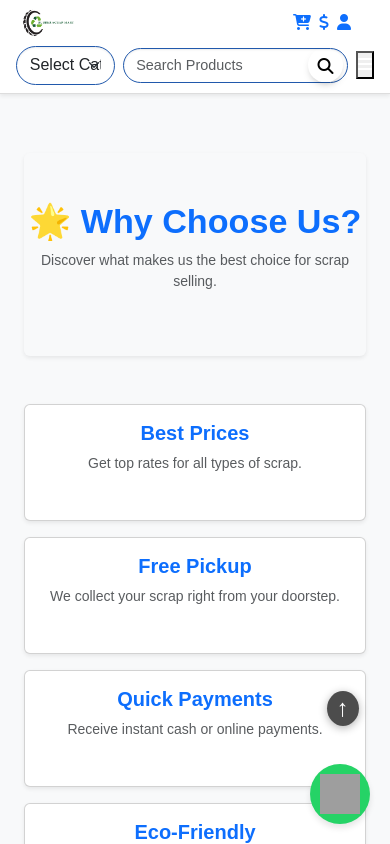
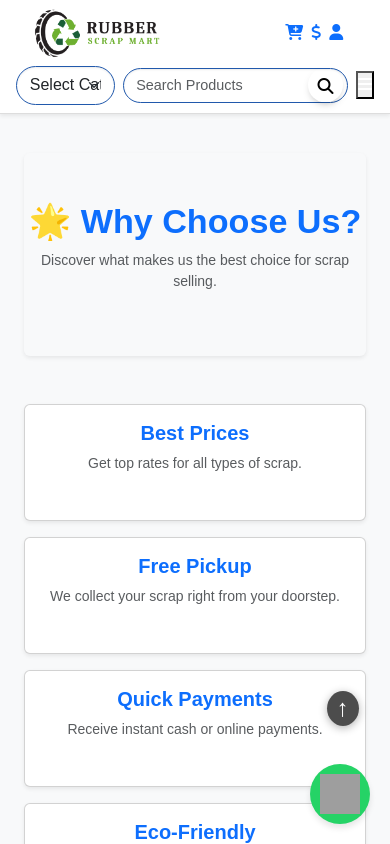
Before and after one commit to GannuNb/rubbermart, a React (Create React App) app in the folder rubberproject/: page /WhyChooseUs in a window 390 px wide. Built offline with nearby package versions, Linux system fonts and the light colour scheme; grey boxes are pictures that could not be loaded.

Commit message:
logo new added

```diff
--- a/rubberproject/src/Sidebar.js
+++ b/rubberproject/src/Sidebar.js
@@ -160,7 +160,7 @@ function Sidebar() {
           backgroundColor: isMobile ? "#ffffffff" : "#fff",
           flexDirection: isMobile ? "column" : "row",
           alignItems: isMobile ? "stretch" : "center",
-          gap:"1%"
+          gap: "1%"
         }}
       >
 
@@ -175,14 +175,14 @@ function Sidebar() {
           }}
         >
           <Link to="/">
-            <img className={styles.rsmlogo} src={logorsm} alt="Rubber Scrap Mart"/>
+            <img className={styles.rsmlogo} src={logorsm} alt="Rubber Scrap Mart" />
           </Link>
 
 
           {isMobile && (
             <div
               className="d-flex align-items-center gap-2 text-primary"
-  style={{ paddingRight: isTablet ? "16rem" : "10%" }}
+              style={{ paddingRight: isTablet ? "24rem" : "12%" }}
             >
               <Link to="/Productspage">
                 <i className="fas fa-cart-plus"></i>
--- a/rubberproject/src/Sidebar.module.css
+++ b/rubberproject/src/Sidebar.module.css
@@ -69,10 +69,10 @@
 }
 
 .rsmlogo {
-  height: 84px;
+  height: 80px;
   width: auto;
   object-fit: contain;
-  margin-left: 150%;
+  margin-left: 50%;
 }
 @media (max-width: 768px) {
   .rsmlogo {
@@ -258,10 +258,10 @@
 /* Mobile 300-600px specific */
 @media (max-width: 600px) {
   .rsmlogo {
-  height: 30px;
+  height: 50px;
   width: auto;
   object-fit: contain;
-  margin-left: 40%;
+  margin-left: 10%;
 }
   .navbar {
     flex-direction: column;
```
Also changed, not shown: rubberproject/src/images/rsm_logo.png. Lines whose indentation alone changed are shown as unchanged.
